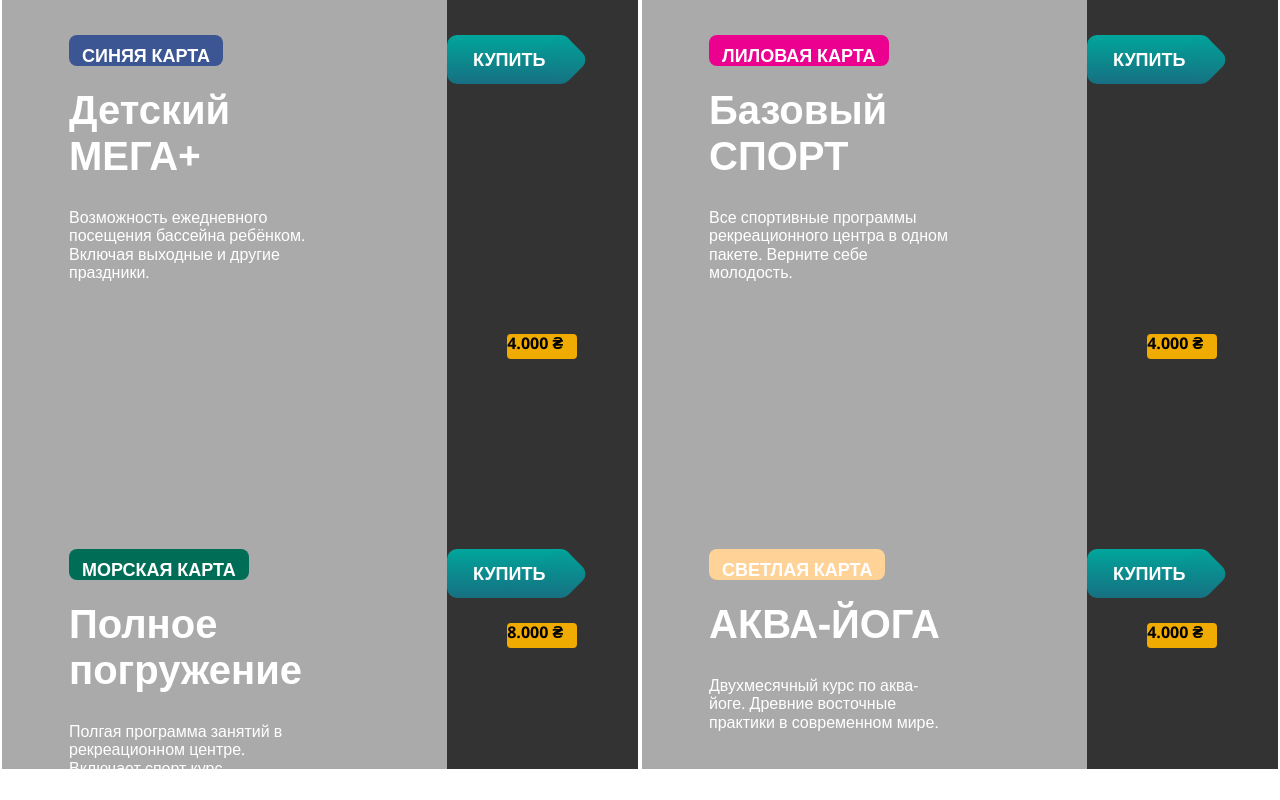
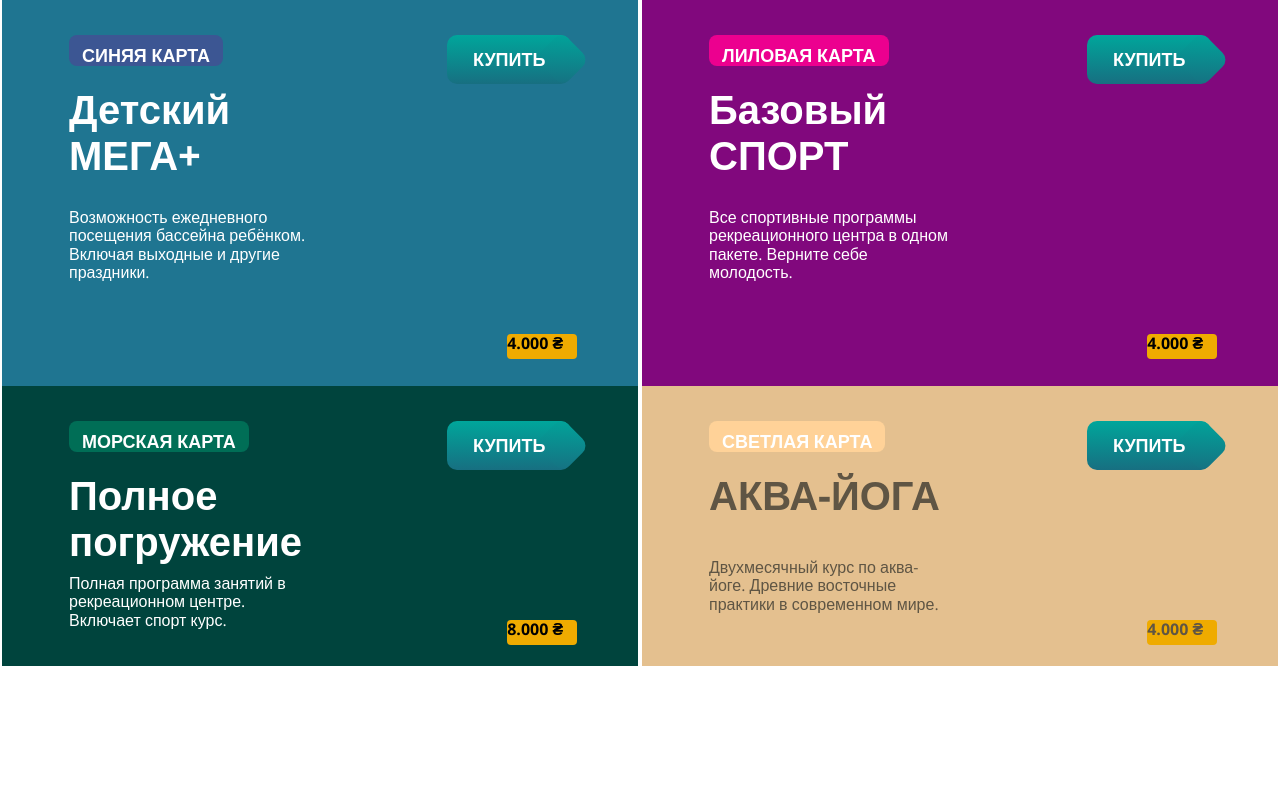
Before and after one commit to gonzoibox/abonements, a plain HTML site: page index.html in a window 1280 px wide. Drawn offline with nearby package versions, Linux system fonts and the light colour scheme.

Commit message:
finish layouts

```diff
--- a/index.html
+++ b/index.html
@@ -15,7 +15,7 @@
 <body>
     <div class="flex">
         <div class="wrapper">
-            <div class="row">
+            <div class="row blue-row">
                 <div class="left-col">
                     <div class="buy-card">
                         <div class="card">
@@ -47,7 +47,7 @@
         </div>
 
         <div class="wrapper">
-            <div class="row">
+            <div class="row lilu-row">
                 <div class="left-col">
                     <div class="buy-card">
                         <div class="card">
@@ -80,7 +80,7 @@
         </div>
 
         <div class="wrapper">
-                <div class="row-bottom">
+                <div class="row-bottom sea-row">
                     <div class="left-col">
                         <div class="buy-card">
                             <div class="card">
@@ -94,7 +94,7 @@
                         </div>
                         <div class="sport-description">
                             <span>
-                                Полгая программа занятий в рекреационном центре. Включает спорт курс.
+                                Полная программа занятий в рекреационном центре. Включает спорт курс.
                             </span>
                         </div>
                     </div>
@@ -110,7 +110,7 @@
             </div>
 
             <div class="wrapper">
-                    <div class="row-bottom">
+                    <div class="row-bottom light-row">
                         <div class="left-col">
                             <div class="buy-card">
                                 <div class="card">
@@ -121,6 +121,7 @@
                             </div>
                             <div class="sport">
                                 <span>АКВА-ЙОГА</span>
+                                <p></p>
                             </div>
                             <div class="sport-description">
                                 <span>
--- a/style.css
+++ b/style.css
@@ -7,9 +7,25 @@
     flex-wrap: wrap;
 }
 
+.blue-row {
+    background-color:rgb(31, 117, 145);
+}
+
+.lilu-row {
+    background-color: rgb(129, 8, 125);
+}
+
+.sea-row {
+background-color: rgb(0, 68, 61);
+}
+
+.light-row {
+background-color: rgb(228, 192, 143);
+color: rgb(95, 85, 68);
+}
+
 .wrapper {
     margin: 0 auto;
-    /* background-image: url("background-img.jpg"); */
     background-repeat: no-repeat;
     background-position: center;
     background-size: cover;
@@ -130,6 +146,18 @@ button.light {
     color: #fff;
 }
 
+.light-row .sport {
+    color: rgb(95, 85, 68);
+}
+
+.row-bottom .sport-description {
+    margin-top: 10px;
+}
+
+.light-row .sport-description{
+    color: rgb(95, 85, 68);
+}
+
 #blue-price, #lilu-price {
     background-color: rgb(239, 171, 0);
     width: 70px;
@@ -143,18 +171,16 @@ button.light {
 .row {
     display: flex;
     width: 636px;
-    height: 514px;
+    height: 386px;
 }
 
 .left-col {
     width: 70%;
     padding-left: 67px;
-    background-color: #aaa;
 }
 
 .right-col {
     width: 30%;
-    background-color: #333;
 }
 
 .left-col, .right-col {
@@ -164,7 +190,7 @@ button.light {
 .row-bottom {
     display: flex;
     width: 636px;
-    height: 255px;
+    height: 280px;
 }
 
 #sea-price, #light-price {
@@ -173,6 +199,6 @@ button.light {
     border-radius: 4px;
     font-weight: 700;
     height: 25px;
-    margin-top: 25px;
+    margin-top: 150px;
     margin-left: 60px;
 }
```
